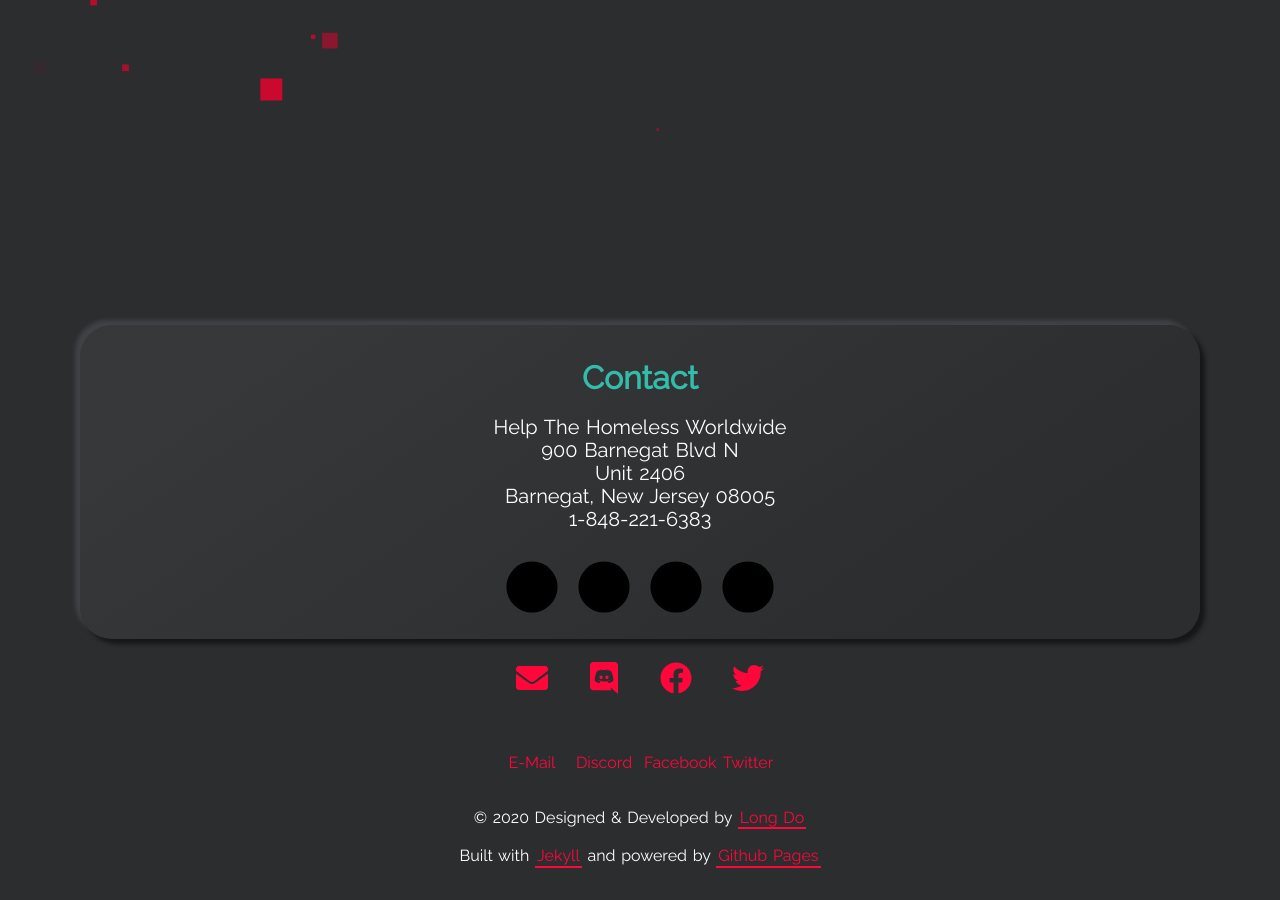
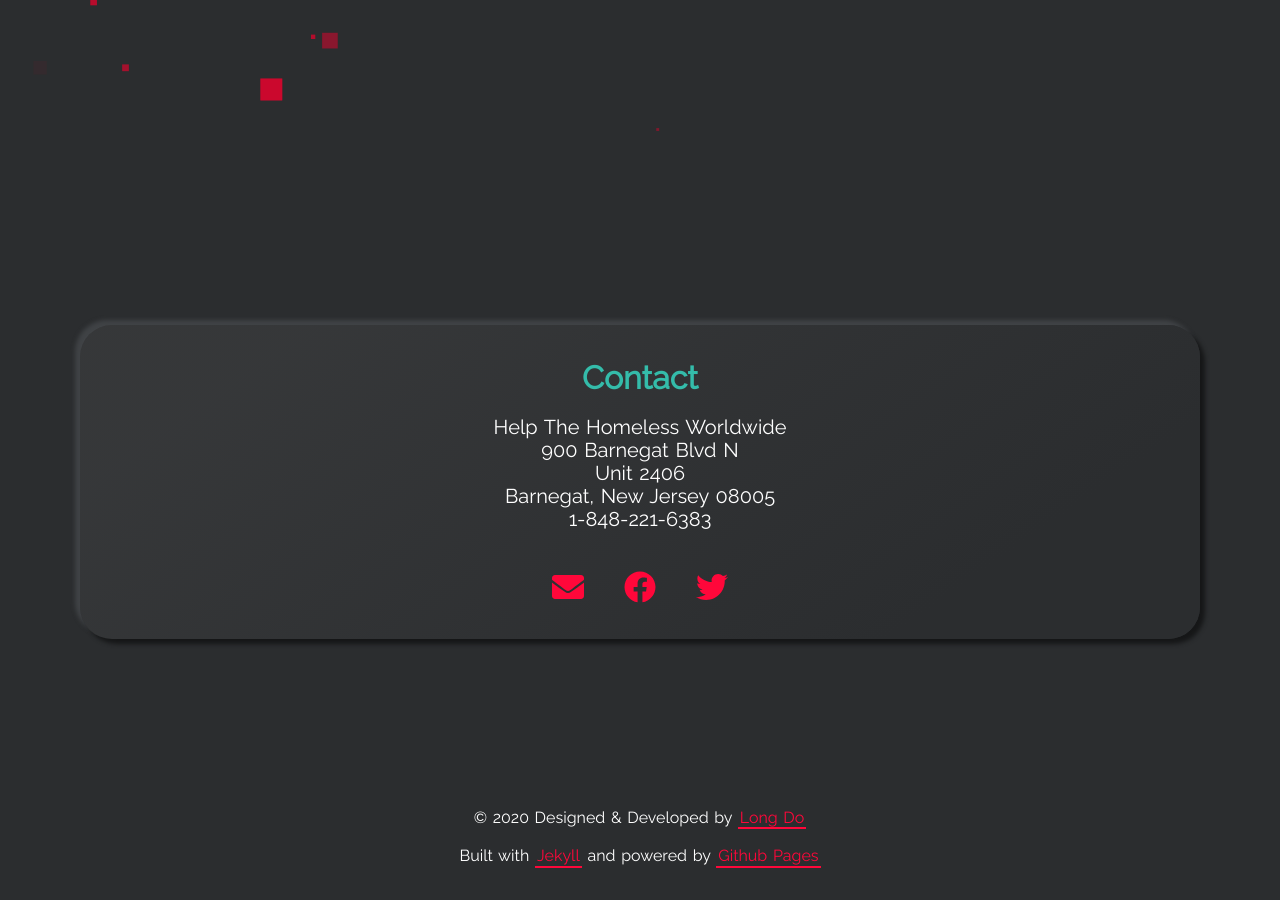
Before and after one commit to MichaelHDesigns/contact, a Jekyll site: the page built from index.html, in a window 1280 px wide and 900 px high, scrolled down 735 px. Built offline with Jekyll 4.4.1, drawn with Linux system fonts in a browser that asks for light colours.

Commit message:
Update section-contact.html

```diff
--- a/_includes/section-contact.html
+++ b/_includes/section-contact.html
@@ -3,64 +3,45 @@
 
 <div class="contact-icons">
   {% if site.email != null %}
-        <a class="social-link email" aria-label="My E-Mail" href="mailto:{{site.email}}">
-          <svg viewBox="0 0 200 200" class="circle">
-            <circle cx="100" cy="100" r="80" />
-          </svg>
+  <a class="social-link" aria-label="My E-Mail" href="mailto:{{site.email}}">
     <div class="social">
       <svg class="social-svg" viewBox="0 0 48 48">
-              <use x="12" y="12" width="24" height="24" viewBox="0 0 48 48" xlink:href="{{ "/assets/img/solid.svg#envelope" | prepend: site.baseurl }}""></use>
+        <use x="12" y="12" width="24" height="24" viewBox="0 0 48 48" xlink:href="{{ "/assets/img/solid.svg#envelope" | prepend: site.baseurl }}"></use>
       </svg>
     </div>
-          <span class="label">E-Mail</span>
   </a>
   {% endif %}
 
-      {% if site.dev_username != null %}
-        <a class="social-link" aria-label="My DEV" target="_blank" rel="noreferrer"
-          href="https://discord.gg/r7zKfy5{{site.dev_username}}"
-        >
-          <svg viewBox="0 0 200 200" class="circle">
-            <circle cx="100" cy="100" r="80" />
-          </svg>
+  {% if site.discord_username != null %}
+  <a class="social-link black" aria-label="My DEV" target="_blank" rel="noreferrer"
+    href="https://discord.gg/r7zKfy5{{site.discord_username}}">
     <div class="social">
       <svg class="social-svg" viewBox="0 0 48 48">
         <use x="12" y="12" width="24" height="24" viewBox="0 0 48 48" xlink:href="{{ "/assets/img/brands.svg#discord" | prepend: site.baseurl }}"></use>
       </svg>
     </div>
-          <span class="label">Discord</span>
   </a>
   {% endif %}
 
   {% if site.facebook_username != null %}
-        <a class="social-link linkedin" aria-label="My LinkedIn" target="_blank"
-          rel="noreferrer" href="https://www.facebook.com/{{site.facebook_username}}"
-        >
-          <svg viewBox="0 0 200 200" class="circle">
-            <circle cx="100" cy="100" r="80" />
-          </svg>
+  <a class="social-link linkedin" aria-label="My LinkedIn" target="_blank" rel="noreferrer"
+    href="https://www.facebook.com/{{site.facebook_username}}">
     <div class="social">
       <svg class="social-svg" viewBox="0 0 48 48">
         <use x="12" y="12" width="24" height="24" viewBox="0 0 48 48" xlink:href="{{ "/assets/img/brands.svg#facebook" | prepend: site.baseurl }}"></use>
       </svg>
     </div>
-          <span class="label">Facebook</span>
   </a>
   {% endif %}
 
   {% if site.twitter_username != null %}
-        <a class="social-link twitter" aria-label="My Twitter" target="_blank"
-          rel="noreferrer" href="https://twitter.com/{{site.twitter_username}}"
-        >
-          <svg viewBox="0 0 200 200" class="circle">
-            <circle cx="100" cy="100" r="80" />
-          </svg>
+  <a class="social-link twitter" aria-label="My Twitter" target="_blank" rel="noreferrer"
+    href="https://twitter.com/{{site.twitter_username}}">
     <div class="social">
       <svg class="social-svg" viewBox="0 0 48 48">
         <use x="12" y="12" width="24" height="24" viewBox="0 0 48 48" xlink:href="{{ "/assets/img/brands.svg#twitter" | prepend: site.baseurl }}"></use>
       </svg>
     </div>
-          <span class="label">Twitter</span>
   </a>
   {% endif %}
 </div>
```
Lines whose indentation alone changed are shown as unchanged.
